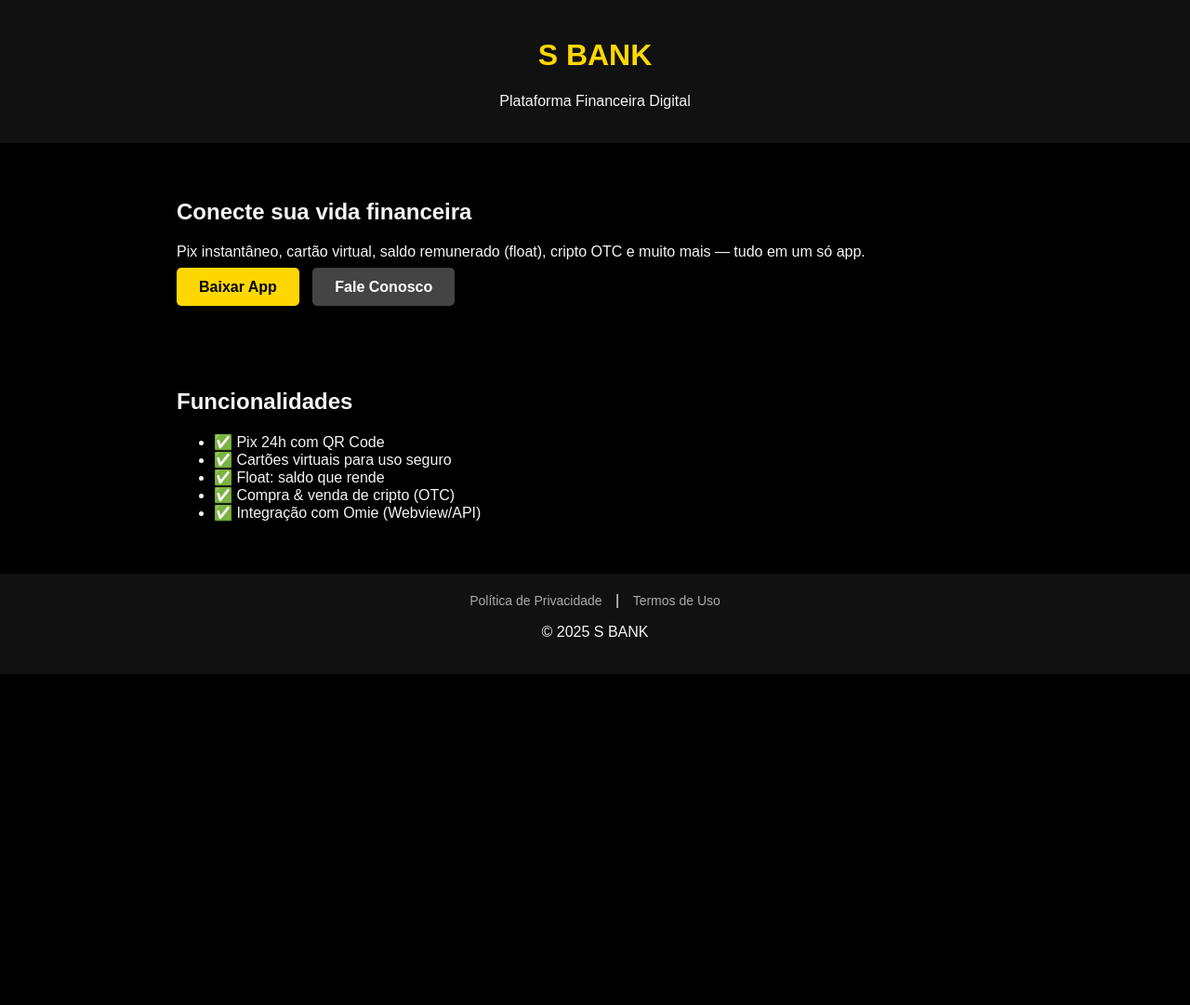
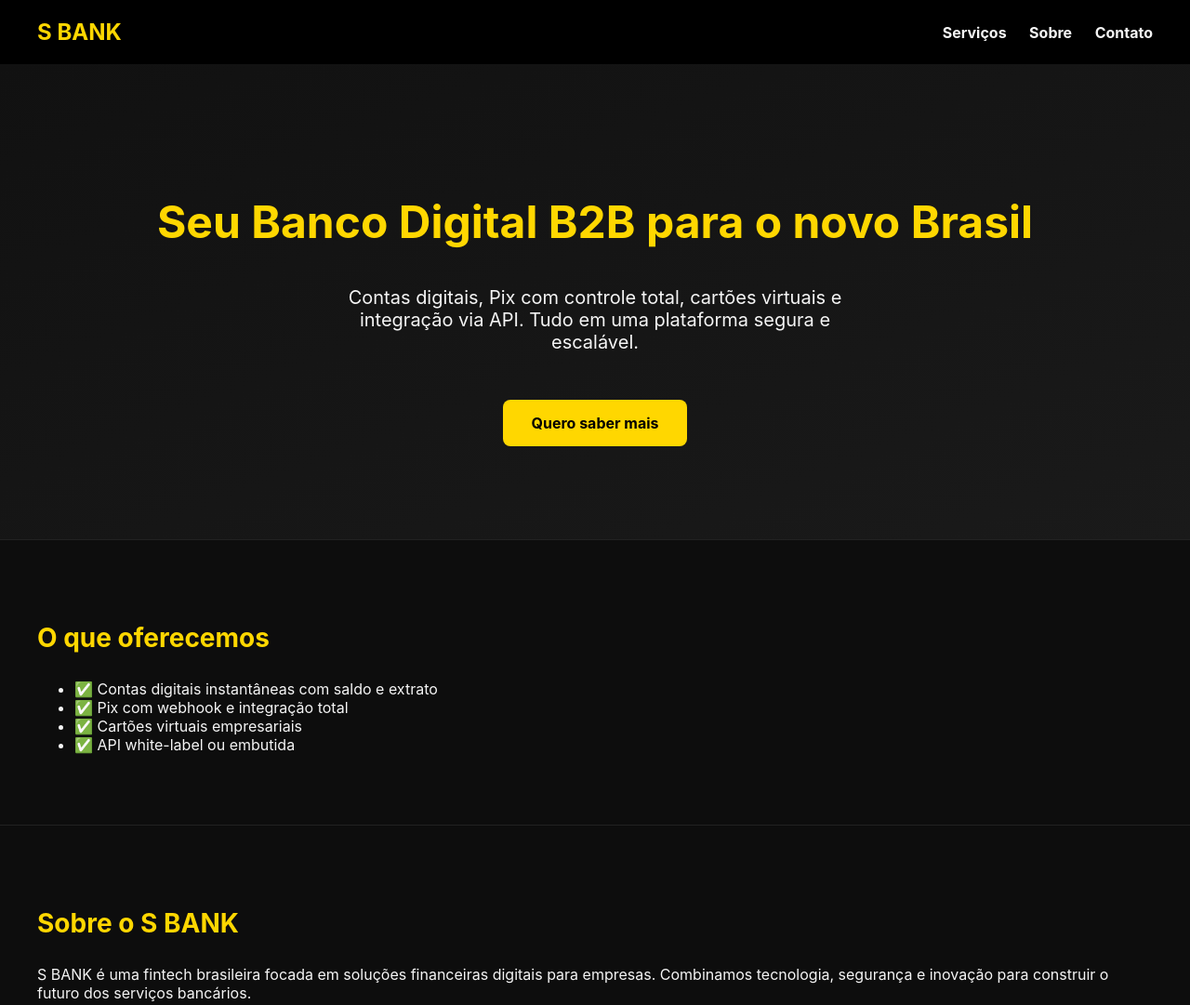
Before and after one commit to HEISTHEWAY/sbank-site, a plain HTML site: page index.html in a window 1280 px wide. Shown: the top 1081 px of the page at 93% size. Before the commit the page ends 800 px from the top, so only its background shows below. Drawn offline with Linux system fonts and the light colour scheme.

Commit message:
Update index.html
update homepage layout

```diff
--- a/index.html
+++ b/index.html
@@ -1,54 +1,114 @@
 <!DOCTYPE html>
 <html lang="pt-BR">
 <head>
-  <meta charset="UTF-8">
-  <title>S BANK - Plataforma Financeira Digital</title>
-  <meta name="description" content="S BANK – Pix, cartão virtual, saldo remunerado e cripto em um só lugar.">
-  <meta name="viewport" content="width=device-width, initial-scale=1.0">
+  <meta charset="UTF-8" />
+  <meta name="viewport" content="width=device-width, initial-scale=1.0"/>
+  <title>S BANK | Plataforma Financeira Digital</title>
   <style>
-    body { margin: 0; font-family: Arial, sans-serif; background-color: #000; color: #f5f5f5; }
-    header, footer { text-align: center; padding: 20px; background-color: #111; }
-    h1 { color: #FFD700; }
-    .section { padding: 40px 20px; max-width: 900px; margin: auto; }
-    .cta { margin-top: 20px; }
-    a.button { background: #FFD700; color: #000; padding: 12px 24px; text-decoration: none; border-radius: 5px; font-weight: bold; }
-    .footer-links a { color: #aaa; margin: 0 10px; font-size: 14px; text-decoration: none; }
+    body {
+      margin: 0;
+      font-family: 'Inter', sans-serif;
+      background-color: #0d0d0d;
+      color: #f5f5f5;
+    }
+    header {
+      background: #000;
+      padding: 20px 40px;
+      display: flex;
+      justify-content: space-between;
+      align-items: center;
+    }
+    header h1 {
+      color: gold;
+      font-size: 24px;
+      margin: 0;
+    }
+    nav a {
+      margin-left: 20px;
+      text-decoration: none;
+      color: #f5f5f5;
+      font-weight: bold;
+    }
+    .hero {
+      text-align: center;
+      padding: 100px 20px;
+      background: linear-gradient(to bottom right, #111, #1a1a1a);
+    }
+    .hero h2 {
+      font-size: 48px;
+      color: gold;
+    }
+    .hero p {
+      font-size: 20px;
+      max-width: 600px;
+      margin: 20px auto;
+    }
+    .hero a {
+      display: inline-block;
+      margin-top: 30px;
+      padding: 15px 30px;
+      background: gold;
+      color: black;
+      text-decoration: none;
+      font-weight: bold;
+      border-radius: 8px;
+    }
+    .section {
+      padding: 60px 40px;
+      border-top: 1px solid #222;
+    }
+    .section h3 {
+      font-size: 28px;
+      color: gold;
+    }
+    .footer {
+      background: #111;
+      padding: 20px 40px;
+      font-size: 14px;
+      text-align: center;
+      color: #999;
+    }
   </style>
 </head>
 <body>
-
   <header>
     <h1>S BANK</h1>
-  <p>Plataforma Financeira Digital</p>
+    <nav>
+      <a href="#servicos">Serviços</a>
+      <a href="#sobre">Sobre</a>
+      <a href="#contato">Contato</a>
+    </nav>
   </header>
 
-<section class="section">
-  <h2>Conecte sua vida financeira</h2>
-  <p>Pix instantâneo, cartão virtual, saldo remunerado (float), cripto OTC e muito mais — tudo em um só app.</p>
-  <div class="cta">
-    <a href="#" class="button">Baixar App</a>
-    <a href="mailto:contato@sbank.io" class="button" style="background:#444; color:#fff; margin-left:10px;">Fale Conosco</a>
-  </div>
+  <section class="hero">
+    <h2>Seu Banco Digital B2B para o novo Brasil</h2>
+    <p>Contas digitais, Pix com controle total, cartões virtuais e integração via API. Tudo em uma plataforma segura e escalável.</p>
+    <a href="#contato">Quero saber mais</a>
   </section>
 
-<section class="section">
-  <h2>Funcionalidades</h2>
+  <section class="section" id="servicos">
+    <h3>O que oferecemos</h3>
     <ul>
-    <li>✅ Pix 24h com QR Code</li>
-    <li>✅ Cartões virtuais para uso seguro</li>
-    <li>✅ Float: saldo que rende</li>
-    <li>✅ Compra & venda de cripto (OTC)</li>
-    <li>✅ Integração com Omie (Webview/API)</li>
+      <li>✅ Contas digitais instantâneas com saldo e extrato</li>
+      <li>✅ Pix com webhook e integração total</li>
+      <li>✅ Cartões virtuais empresariais</li>
+      <li>✅ API white-label ou embutida</li>
     </ul>
   </section>
 
-<footer>
-  <div class="footer-links">
-    <a href="privacidade.html">Política de Privacidade</a> |
-    <a href="termos.html">Termos de Uso</a>
-  </div>
-  <p>&copy; 2025 S BANK</p>
+  <section class="section" id="sobre">
+    <h3>Sobre o S BANK</h3>
+    <p>S BANK é uma fintech brasileira focada em soluções financeiras digitais para empresas. Combinamos tecnologia, segurança e inovação para construir o futuro dos serviços bancários.</p>
+  </section>
+
+  <section class="section" id="contato">
+    <h3>Fale Conosco</h3>
+    <p>Email: suporte@sbank.io</p>
+    <p>CNPJ: 51.357.751/0001-09</p>
+  </section>
+
+  <footer class="footer">
+    &copy; 2025 S BANK. Todos os direitos reservados.
   </footer>
-
 </body>
 </html>
```
Lines whose indentation alone changed are shown as unchanged.
